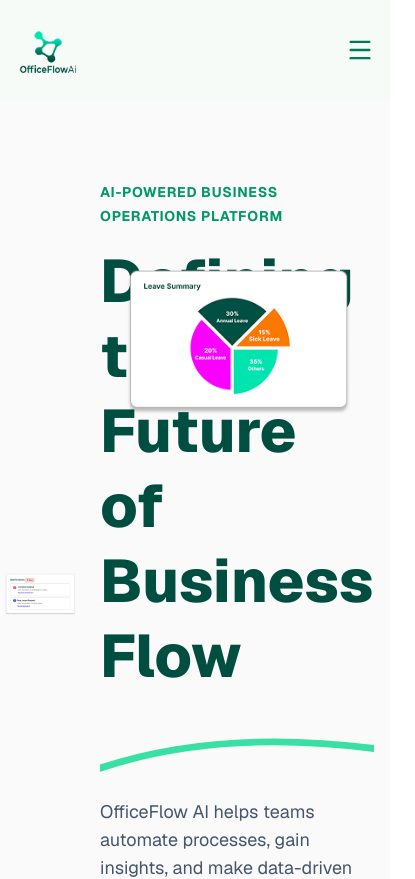
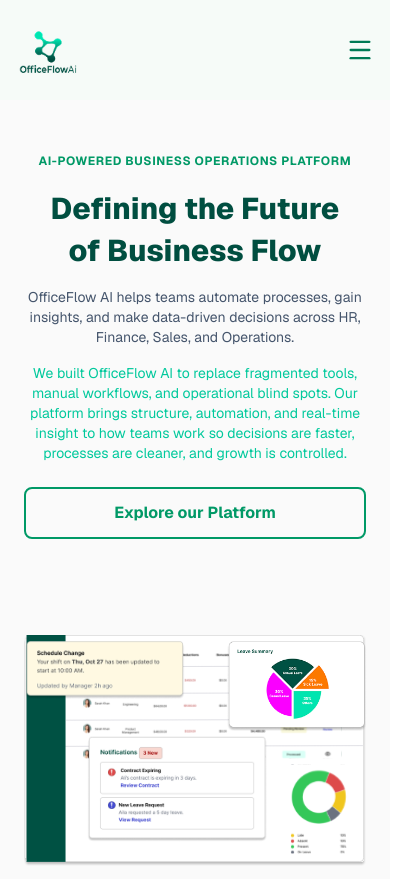
Before and after one commit to AfaqKhan6007007/officeflowai, a Next.js app: page /about in a window 390 px wide. Shown: the top 879 px of the page, 415 px wide, since content can reach past the window. Built offline with nearby package versions, Linux system fonts and the light colour scheme.

Commit message:
made about us page fully responsive

```diff
--- a/components/HeroSection.tsx
+++ b/components/HeroSection.tsx
@@ -2,22 +2,27 @@
 
 import Image from "next/image";
 import { motion } from "framer-motion";
+
 export default function HeroSection() {
   return (
-        <div className="flex gap-10 ml-25 mt-20 mb-20">
+    <div className="flex flex-col lg:flex-row gap-8 lg:gap-10 px-6 lg:px-0 mt-12 lg:mt-20 mb-12 lg:mb-20 relative">
       {/* LEFT CONTENT */}
-            <div className="relative max-w-2xl">
-            <span className="text-emerald-600 font-bold tracking-wider uppercase text-sm">
+      <div className="relative max-w-full lg:max-w-2xl mx-auto lg:mx-0 text-center lg:text-left pl-0 sm:pl-20">
+        <span className="text-emerald-600 font-bold tracking-wider uppercase text-xs sm:text-sm">
           AI-Powered Business Operations Platform
         </span>
 
-            <h1 className="text-6xl font-extrabold text-[#004E40] mt-4 leading-tight relative inline-block">
+        <h1 className="text-3xl sm:text-4xl md:text-5xl lg:text-5xl font-extrabold text-[#004E40] mt-4 leading-snug sm:leading-tight lg:leading-tight relative inline-block">
           Defining the Future <br />of Business Flow
 
           {/* Curved line directly under the text */}
-                <svg className="w-full h-20 ml-[-120]" viewBox="0 0 200 50" fill="none">
+          <svg
+            className="hidden sm:block w-full h-12 sm:h-16 lg:h-20 mt-2 pr-10"
+            viewBox="0 0 200 50"
+            fill="none"
+          >
             <path
-                    d="M 0 50 Q 150 0 380 80"
+              d="M 0 40 Q 150 0 380 70"
               stroke="#39E0A5"
               strokeWidth="5"
               strokeLinecap="round"
@@ -25,40 +30,27 @@
           </svg>
         </h1>
 
-            <p className="text-lg text-slate-600 mt-6 max-w-2xl">
+        <p className="text-sm sm:text-base md:text-lg text-slate-600 mt-4 sm:mt-6 max-w-full sm:max-w-2xl mx-auto lg:mx-0">
           OfficeFlow AI helps teams automate processes, gain insights, and make data-driven decisions across HR, Finance, Sales, and Operations.
         </p>
 
-            <p className="text-md text-[#00C99C] mt-6 max-w-xl">
+        <p className="text-sm sm:text-md text-[#00C99C] mt-4 sm:mt-6 max-w-full sm:max-w-xl mx-auto lg:mx-0">
           We built OfficeFlow AI to replace fragmented tools, manual workflows, and operational blind spots. Our platform brings structure, automation, and real-time insight to how teams work so decisions are faster, processes are cleaner, and growth is controlled.
         </p>
 
-            <div className="mt-10 flex gap-4">
-                <button className="border-2 border-emerald-600 text-emerald-600 px-8 py-4 rounded-lg font-bold hover:bg-emerald-50 transition">
+        <div className="mt-6 sm:mt-10 flex flex-col sm:flex-row gap-4 justify-center lg:justify-start flex-wrap">
+          <button className="border-2 border-emerald-600 text-emerald-600 px-6 sm:px-8 py-3 sm:py-4 rounded-lg font-bold hover:bg-emerald-50 transition">
             Explore our Platform
           </button>
         </div>
       </div>
-            <div>
-                 <FloatingSvg
-        src="/dash1.png"
-        size={224}
-        delay={0}
-        className="top-80"
-        />
-        <Image src="/dash.svg" alt="Dashboard" width={600} height={536} className="mt-20"/>
-        <FloatingSvg
-        src="/dash2.png"
-        size={244}
-        className="top-146 right-80"
-        delay={3}
-        />
-        <FloatingSvg
-        src="/dash3.png"
-        size={224}
-        className="top-68 right-10"
-        delay={1.5}
-        />
+
+      {/* RIGHT CONTENT */}
+      <div className="relative w-full flex justify-center lg:justify-end mt-8 lg:mt-0">
+        <FloatingSvg src="/dash1.png" size={160} delay={0} className="top-10 lg:top-32 left-0 lg:left-50" />
+        <Image src="/dash.svg" alt="Dashboard" width={590} height={498} className="mt-8 sm:mt-20 mr-0 sm:mr-20" />
+        <FloatingSvg src="/dash2.png" size={180} className="top-36 lg:top-100 right-26 lg:right-100" delay={3} />
+        <FloatingSvg src="/dash3.png" size={140} className="top-10 lg:top-32 right-0 lg:right-30" delay={1.5} />
       </div>
     </div>
   );
@@ -69,6 +61,11 @@
   size = 64,
   className = "",
   delay = 0,
+}: {
+  src: string;
+  size?: number;
+  className?: string;
+  delay?: number;
 }) {
   return (
     <motion.div
--- a/components/Journey.tsx
+++ b/components/Journey.tsx
@@ -9,6 +9,27 @@
 
   const [activeStep, setActiveStep] = useState(0);
   const [playKey, setPlayKey] = useState(0);
+  const [isLg, setIsLg] = useState(false);
+
+
+  // Dot positions
+const dotPositions = [
+  { cx: 20, cy: isLg ? 20 : 20 },
+  { cx: 20, cy: isLg ? 160 : 275 },
+  { cx: 20, cy: isLg ? 300 : 560 },
+  { cx: 20, cy: isLg ? 440 : 850 },
+];
+const maxY = Math.max(...dotPositions.map(dot => dot.cy));
+// Build path dynamically
+const pathD = dotPositions.map((dot, i) => (i === 0 ? `M ${dot.cx} ${dot.cy}` : `L ${dot.cx} ${i===3?dot.cy:(isLg?650:1250)}`)).join(" ");
+  useEffect(() => {
+  // This only runs on the client
+  const handleResize = () => setIsLg(window.innerWidth >= 1024);
+
+  handleResize(); // set initially
+  window.addEventListener("resize", handleResize);
+  return () => window.removeEventListener("resize", handleResize);
+}, []);
 
   //const hasAnimated = useRef(false);
 
@@ -42,8 +63,8 @@
     <svg
       key={playKey}
       width="40"
-      height="640"
-      viewBox="0 0 40 640"
+      height={maxY + 40} // add some padding at the bottom
+  viewBox={`0 0 40 ${maxY + 40}`}
       fill="none"
     >
         <defs>
@@ -58,7 +79,7 @@
   </filter>
 </defs>
       <motion.path
-        d="M 20 20 L 20 160 L 20 300 L 20 520"
+        d={pathD}
         stroke="#bfc3c9"
         strokeWidth="1"
         fill="none"
@@ -73,10 +94,10 @@
         }}
       />
 
-      <Dot cx={20} cy={20} active={activeStep >= 1} />
-      <Dot cx={20} cy={160} active={activeStep >= 2} />
-      <Dot cx={20} cy={300} active={activeStep >= 3} />
-      <Dot cx={20} cy={440} active={activeStep >= 4} />
+      {/* Render dots */}
+{dotPositions.map((dot, i) => (
+  <Dot key={i} cx={dot.cx} cy={dot.cy} active={activeStep >= i + 1} />
+))}
     </svg>
   </div>
 
```
Lines whose indentation alone changed are shown as unchanged.
